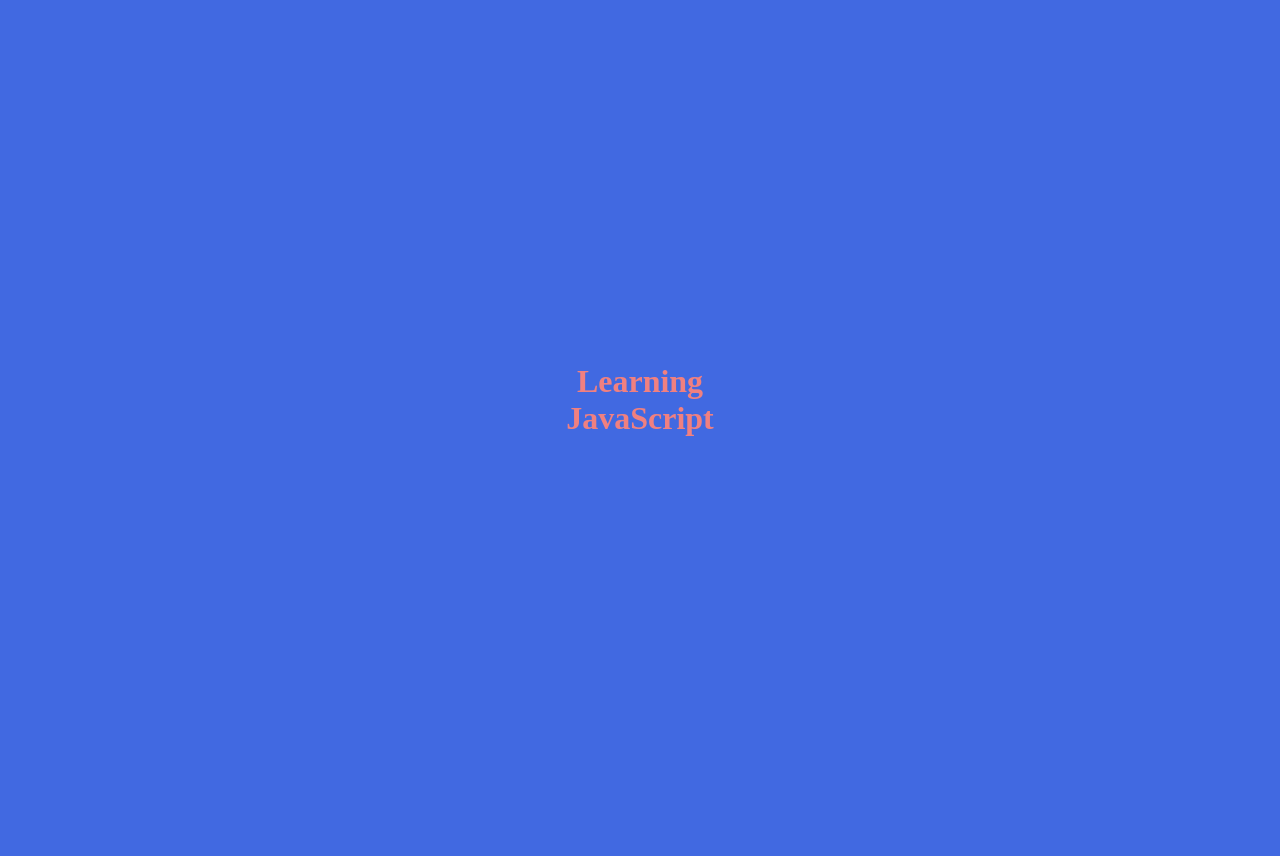
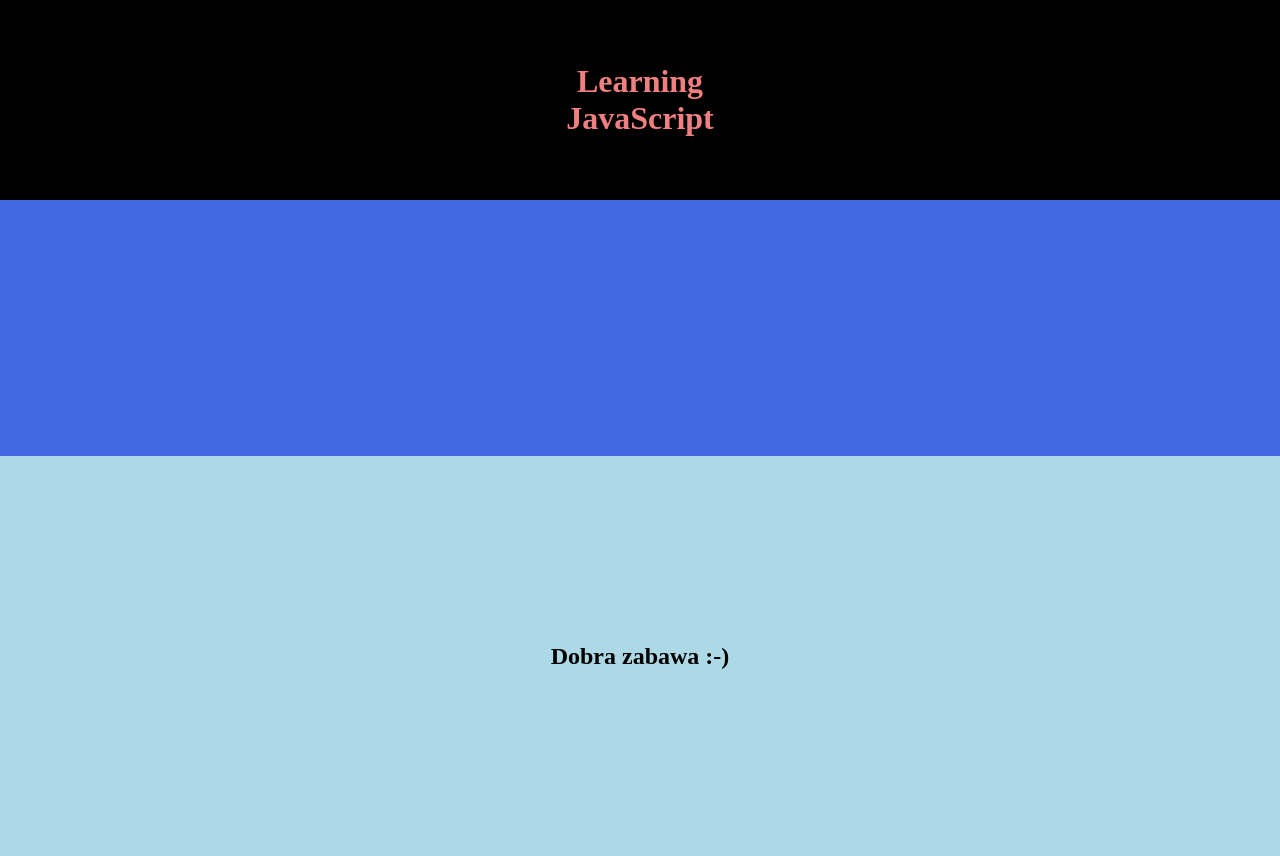
Before and after one commit to alex480822/JavaScript-Course, a plain HTML site: page index.html in a window 1280 px wide. Before the commit the page ends 800 px from the top, so only its background shows below. Drawn offline with Linux system fonts and the light colour scheme.

Commit message:
Task 5  with methods

```diff
--- a/index.html
+++ b/index.html
@@ -8,7 +8,15 @@
     <title>Document</title>
 </head>
 <body>
-    <h1 style="color:lightcoral; text-align:center;position:absolute;top:50%;left:50%; transform:translate(-50%,-50%)">Learning <br> JavaScript</h1>
+    <header class="header section">
+        <h1 class="header__title">Learning <br> JavaScript</h1>
+        <div class="header__pic"></div>
+    </header>
+    <main class="main section">
+        <section class="main__dreams">
+            <h2>Dobra zabawa :-)</h2>
+        </section>
+    </main>
     <script src="./script.js"></script>
 </body>
 </html>
--- a/sass/style.scss
+++ b/sass/style.scss
@@ -6,3 +6,35 @@ body {
 	background-color: royalblue;
 	color: white;
 }
+.section{
+	display: flex;
+	justify-content: center;
+	align-items: center;
+}
+
+.header{
+	position: relative;
+	height: 25vh;
+	width: 100%;
+	background-color: black;
+	&__title{
+		color: lightcoral;
+		text-align: center;
+
+	}
+}
+.main{
+	position: relative;
+	margin-top: 20%;
+	display: flex;
+	height: 50vh;
+	width: 100%;
+	background-color: lightblue;
+	&__dreams{
+		h2{
+			color: black;
+			text-align: center;
+
+		}
+	}
+}
--- a/script.js
+++ b/script.js
@@ -573,7 +573,7 @@ for (let i = 0; i < ArColors.length; i++) {
 //Powyższa pętla przerobiona na for of
 
 //Zadanie- za pomocą metody na stringu zrób z niego tablicę i przypisz do nowej zmennej.
-let carsTask = `Audi , Mercedes , BMW , Nissan , Dodge`
+let carsTask = `Audi,Mercedes,BMW,Nissan,Dodge`
 console.log(carsTask);
 const carsTaskNew = carsTask.split(`,`)
 console.log(carsTaskNew);
@@ -583,13 +583,14 @@ console.log(carsTaskNew);
 // }else{
 // 	console.log(`Nie jest OK`);
 // }
+// Wersja skrócona
+carsTaskNew.length > 3 ? console.log(`Jest OK- wersja skrócona`) : console.log(`Nie jest OK- wersja skrócona`);
 
-for (const a of carsTask) {
-	if (a.includes('Audi')) {
-		console.log(`jest`);
-		console.log(carsTask);
-	}else{
-		console.log(`nie `);
-	}
 
+console.log(`Podpunkt 4`)
+if (carsTaskNew.includes(`Audi`)){
+	carsTaskNew.push(`Lamborghini`)
+}else{
+	carsTaskNew.pop()
 }
+console.log(carsTaskNew);
```
Also changed, not shown: css/style.css, 1 other file.
